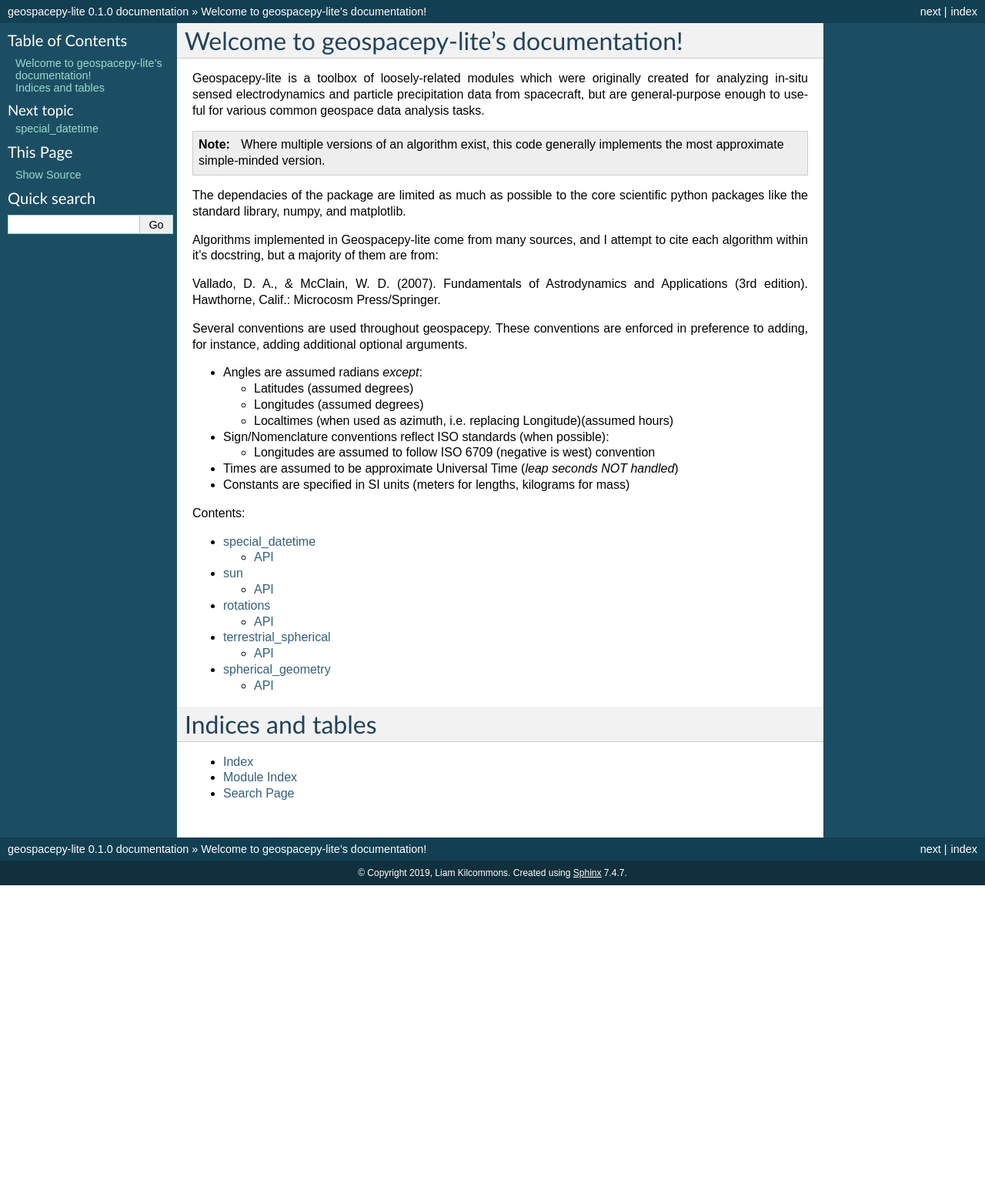
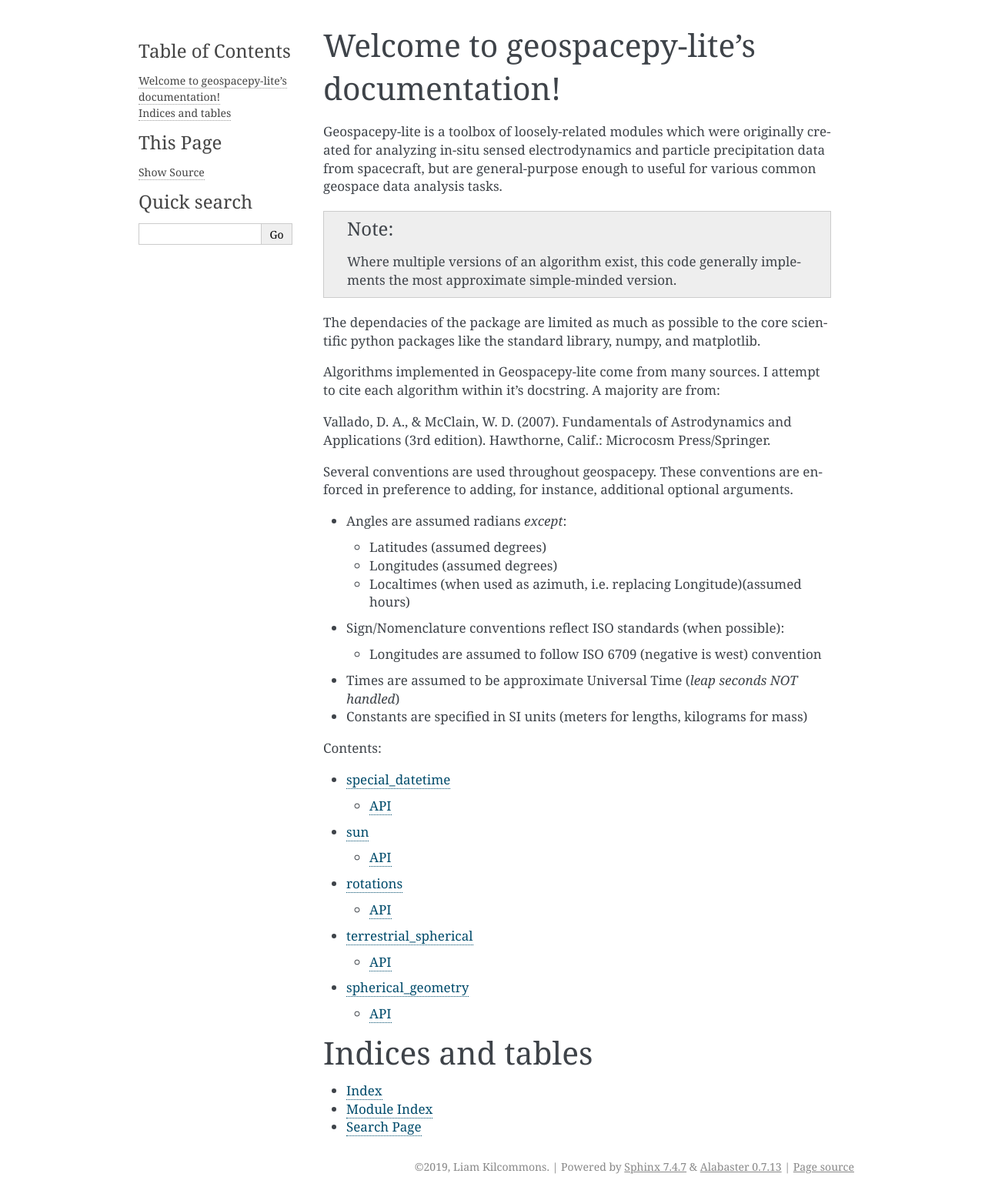
Before and after one commit to lkilcommons/geospacepy-lite, a Sphinx documentation site: the page built from docs/source/index.rst, in a window 1280 px wide. Shown: the whole page at 77% size. Built offline with Sphinx 7.4.7, drawn with Linux system fonts in a browser that asks for light colours; before the commit the page ends 1150 px from its top, so only the background shows below that.

Commit message:
Minor update to docs

```diff
--- a/docs/source/conf.py
+++ b/docs/source/conf.py
@@ -88,7 +88,7 @@ todo_include_todos = True
 # The theme to use for HTML and HTML Help pages.  See the documentation for
 # a list of builtin themes.
 #
-html_theme = 'classic'
+# html_theme = 'classic'
 
 # Theme options are theme-specific and customize the look and feel of a theme
 # further.  For a list of options available for each theme, see the
--- a/docs/source/index.rst
+++ b/docs/source/index.rst
@@ -15,11 +15,11 @@ created for analyzing in-situ sensed electrodynamics and particle precipitation
 
 The dependacies of the package are limited as much as possible to the core scientific python packages like the standard library, numpy, and matplotlib.
 
-Algorithms implemented in Geospacepy-lite come from many sources, and I attempt to cite each algorithm within it's docstring, but a majority of them are from:
+Algorithms implemented in Geospacepy-lite come from many sources. I attempt to cite each algorithm within it's docstring. A majority are from:
 
 Vallado, D. A., & McClain, W. D. (2007). Fundamentals of Astrodynamics and Applications (3rd edition). Hawthorne, Calif.: Microcosm Press/Springer.
 
-Several conventions are used throughout geospacepy. These conventions are enforced in preference to adding, for instance, adding additional optional arguments.
+Several conventions are used throughout geospacepy. These conventions are enforced in preference to adding, for instance, additional optional arguments.
 
 - Angles are assumed radians *except*:
 
```
Also changed, not shown: 1 other file.
